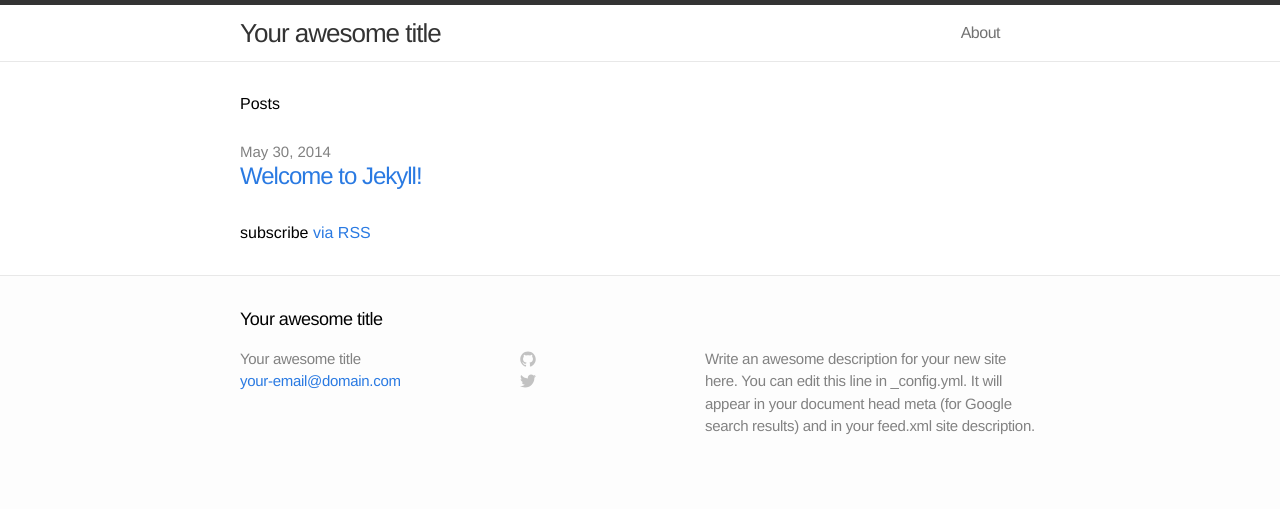
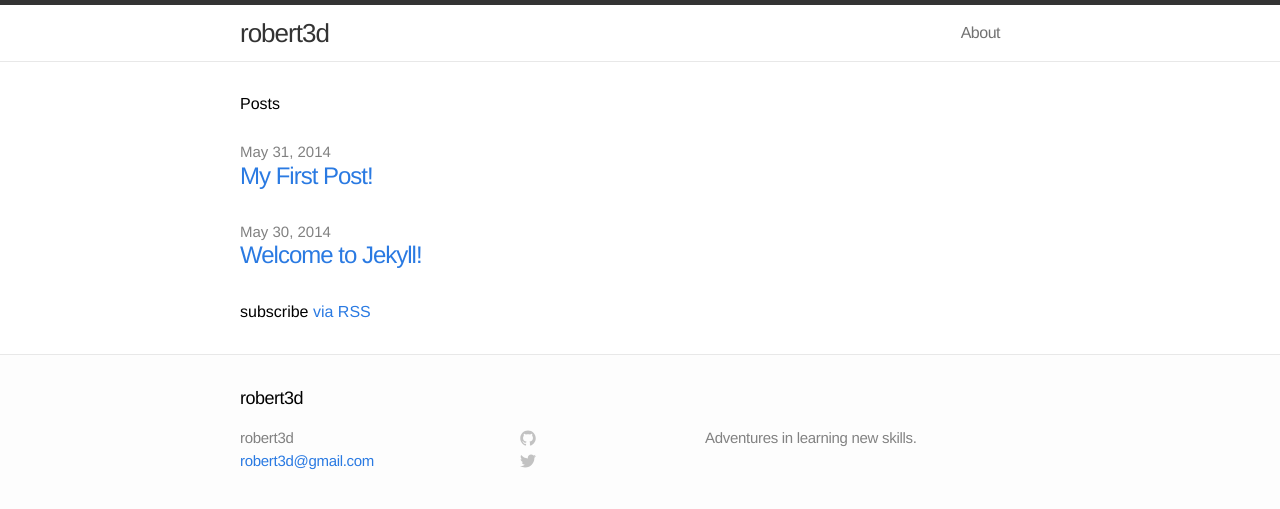
Before and after one commit to robert3d/robert3d.github.io, a Jekyll site: the page built from index.html, in a window 1280 px wide. Shown: the top 509 px of the page. Built offline with Jekyll 4.4.1, drawn with Linux system fonts in a browser that asks for light colours.

Commit message:
Customize config.yml, and create first test post

```diff
--- a/_config.yml
+++ b/_config.yml
@@ -1,9 +1,9 @@
 # Site settings
-title: Your awesome title
-email: your-email@domain.com
-description: "Write an awesome description for your new site here. You can edit this line in _config.yml. It will appear in your document head meta (for Google search results) and in your feed.xml site description."
+title: robert3d
+email: robert3d@gmail.com
+description: "Adventures in learning new skills."
 baseurl: ""
-url: "http://yourdomain.com"
+url: "http://robert3d.github.io"
 
 # Build settings
 markdown: kramdown
```
Also changed, not shown: _posts/2014-05-31-my-first-post.markdown (added, +8 -0 lines).
